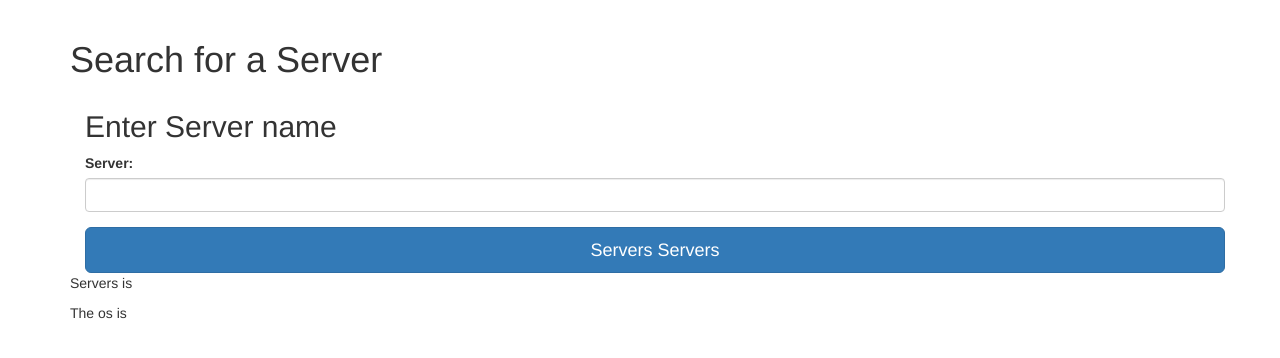
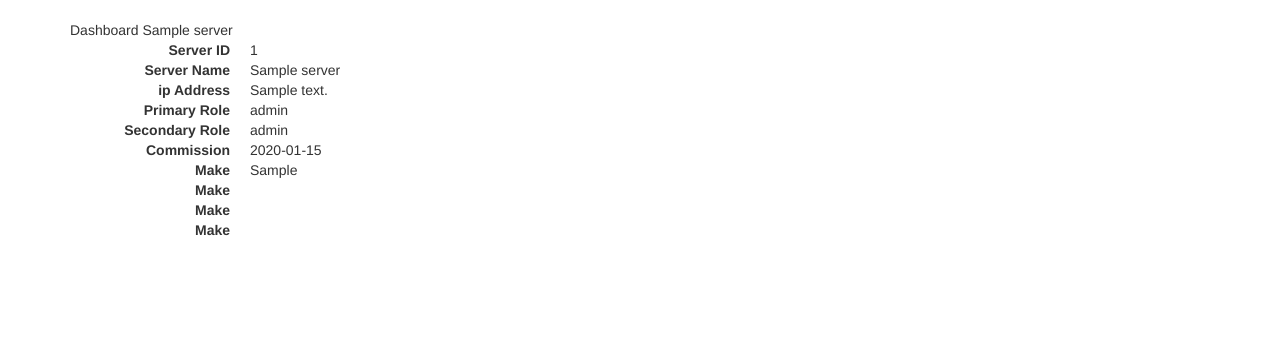
Before and after one commit to mahoney777/CMUI, a Flask app: page /servers in a window 1280 px wide. Shown: the part 52-410 px from the top of the page. Run offline with Flask 2, Linux system fonts and the light colour scheme; tables that the repository leaves empty hold one stand-in row (values such as "Sample post"); parts of the project's set-up code (start-up, migrations or seed data) failed here and were passed over; some libraries are stand-ins or nearby versions.

Commit message:
Servers HTML
Added basic functionality

```diff
--- a/KSApp/forms.py
+++ b/KSApp/forms.py
@@ -19,7 +19,7 @@ class RegisterForm(FlaskForm):
 
 
 class AddServerForm(FlaskForm):
-    servername = StringField('Server Name', validators=[InputRequired(), Length(min=8, max=80)])
+    servername = StringField('Server Name', validators=[InputRequired(), Length(min=2, max=80)])
     ipaddress = StringField('IP Address', validators=[InputRequired(), Length(min=4, max=80)])
     primaryrole = StringField('Primary Role', validators=[InputRequired(), Length(min=1, max=200)])
     secondaryrole = StringField('Secondary Role', validators=[Length(min=1, max=200),Optional()])
--- a/KSApp/templates/servers.html
+++ b/KSApp/templates/servers.html
@@ -2,18 +2,34 @@
     {% import "bootstrap/wtf.html" as wtf %}
 
     {% block body %}
+        <h>Dashboard</h>
+        {% for i in basicserverinfo %}
+    <h>{{ i[1] }}</h>
+        <table border = 1>
+            <dl class="dl-horizontal">
+            <dt>Server ID</dt>
+            <dd> {{ i[0] }}</dd>
+            <dt>Server Name</dt>
+            <dd> {{ i[1] }}</dd>
+            <dt>ip Address</dt>
+            <dd> {{ i[2] }}</dd>
+            <dt>Primary Role</dt>
+            <dd> {{ i[3] }}</dd>
+            <dt>Secondary Role</dt>
+            <dd> {{ i[4] }}</dd>
+            <dt>Commission</dt>
+            <dd> {{ i[5] }}</dd>
+            <dt>Make</dt>
+            <dd> {{ i[6] }}</dd>
+            <dt>Make</dt>
+            <dd> {{ i[15] }}</dd>
+            <dt>Make</dt>
+            <dd> {{ i[16] }}</dd>
+            <dt>Make</dt>
+            <dd> {{ i[17] }}</dd>
+            </dl>
 
-        <h1>Search for a Server</h1>
-        <div class="container">
+         {% endfor %}
+      </table>
 
-      <form class="form-signin" method="POST" action="/servers">
-        <h2 class="form-signin-heading">Enter Server name</h2>
-        {{ form.hidden_tag() }}
-        {{ wtf.form_field(form.searchServer) }}
-        <button class="btn btn-lg btn-primary btn-block" type="submit">Servers Servers </button>
-      </form>
-
-</div> <!-- /container -->
-        <p>Servers is {{ sdataname }}</p>
-        <p>The os is {{ osname }}</p>
     {% endblock %}
--- a/KSApp/views.py
+++ b/KSApp/views.py
@@ -12,6 +12,10 @@ from wmiutil import Connector
 import threading
 
 
+def reloadserverstats():
+    #reload the stats
+    pass
+
 
 @login_manager.user_loader
 def load_user(user_id):
@@ -25,31 +29,40 @@ def homepage():
 
 @app.route("/servers", methods=['GET', 'POST'])
 def servers():
-    #This is needed to get wmi to work
-    form = ReusableForm()
-    servernames = form.searchServer.data
-    sdataname = ""
-    osname = ""
-    #this checks it exists
-    #exists = db.session.query(db.exists().where(Servers.servername == servernames)).scalar()
-    #print(exists)
-    print(servernames)
-    print("Test")
-    #Trying to get SQLALC to search for the server in the webpage and print result....
-    if servernames != None:
-        #Getting WMI info
-        p = Connector(None,None,None) #Change this to use the server info from the form
-        osname = p.connect()
-        stest = db.engine.execute(text("SELECT * FROM SERVERS WHERE servername = :servernames"), servernames=servernames)
-        servern = []
-        for row in stest:
+    basicserverinfo = []
+    ids = []
+    info = []
+    drives = []
+    for row in db.engine.execute(text("SELECT * FROM SERVERS")):
+        basicserverinfo.append(row)
+        ids.append(row[0])
+    print(basicserverinfo)
+    for i in ids:
+        serverid = i
+        for row in db.engine.execute(text("SELECT * FROM serverinfo WHERE servers_id = :serverid"), serverid=serverid):
+            info.append(row)
             print(row)
-            servern=row
-            sdataname = servern
+        print(info)
+        print("""
 
 
-    return render_template('servers.html', form = form, sdataname = sdataname, osname = osname)
 
+
+
+        """)
+
+    for row in db.engine.execute(text("SELECT * FROM SERVERDRIVES WHERE servers_id = :serverid"), serverid=serverid):
+        drives.append(row)
+    print(drives)
+
+
+    #####################################
+    """I need to create a system where
+    data from the database can be passed
+    as different servers-stuff in testfile"""
+    #####################################
+
+    return render_template('servers.html', basicserverinfo=basicserverinfo)
 
 
 @app.route('/login', methods=['GET', 'POST'])
@@ -103,35 +116,51 @@ def addserver():
     if form.validate_on_submit():
         x = os.environ.get("DOMAIN_USERNAME")
         y = os.environ.get("DOMAIN_PWD")
-        print(x,y)
+        print(x, y)
         z = form.ipaddress.data
 
-        serverinfo = Connector(z, x, y)
+        server_info = Connector(z, x, y)
 
         #get varibles
-        allstats = serverinfo.allstats()
+        #
+        # allstats = server_info.allstats()
+        #
         vm, name, status, operatingsystem, notinuse, totalmem, \
-        numofcores, numofcpu, cpuname, avgcpuload, uptime, drivelist = allstats
-        print(vm, name, status, numofcpu, numofcores)
+        numofcores, numofcpu, cpuname, avgcpuload, uptime, drivelist = server_info.allstats()
+        print(vm, name, status, numofcpu, numofcores, "How")
 
         new_server = Servers(servername=form.servername.data, ipaddress=form.ipaddress.data,
                              primaryrole=form.primaryrole.data, secondaryrole=form.secondaryrole.data,
                              commission=form.commission.data, make=form.make.data)
 
-        newserverinfo = serverinfo(operatingsystem=operatingsystem, cpuload=avgcpuload, ramuseage=notinuse, totalram=totalmem,
-                                   status=status, cpuname=cpuname, numofcores=numofcores, numofcpu=numofcpu)
-
-        mapping = (x[0] for x in drivelist)
-        totalspace = (x[1] for x in drivelist)
-        freespace = (x[2] for x in drivelist)
-
-        print(mapping, totalspace, freespace)
-        for element in mapping, freespace, totalspace:
-            newserverdrives = serverdrives(drivemapping=mapping[element], drivefreespace = freespace[element],
-                                           drivetotalspace = totalspace[element])
-
         db.session.add(new_server)
         db.session.commit()
+
+        ipadd = db.engine.execute(text("SELECT id FROM SERVERS WHERE ipaddress = :IPA"), IPA=form.ipaddress.data)
+        for row in ipadd:
+            print(row)
+            serverid = row[0]
+            print(serverid)
+
+        new_serverinfo = serverinfo(servers_id = serverid, operatingsystem=operatingsystem, cpuload=avgcpuload,
+                                    ramnotinuse=notinuse, totalram=totalmem, status=status,
+                                    cpuname=cpuname, numofcores=numofcores, numofcpu=numofcpu)
+
+        db.session.add(new_serverinfo)
+        db.session.commit()
+
+        drivelistlen = len(drivelist)
+
+        for i in range(drivelistlen):
+            mapping, freespace, totalspace = drivelist[i]
+            print(mapping, freespace, totalspace)
+
+            new_serverdrives = serverdrives(servers_id = serverid, drivemapping=mapping, drivefreespace = freespace,
+                                           drivetotalspace = totalspace)
+
+            db.session.add(new_serverdrives)
+            db.session.commit()
+
         return redirect(url_for('admin'))
 
 
--- a/wmiutil.py
+++ b/wmiutil.py
@@ -13,8 +13,8 @@ class Connector():
         pythoncom.CoInitialize()
         #Use ip,username,password to connect to server
         global c
-        c = wmi.WMI()
-        #c = wmi.WMI(ip, user=username, password=password)
+        #c = wmi.WMI()
+        c = wmi.WMI(ip, user=username, password=password)
 
     def connect(self):
         try:
```
Also changed, not shown: KSApp/models.py (+13 -8 lines), KSApp/templates/stats.html (+13 -10 lines), testfile.py (added, +51 -0 lines).
